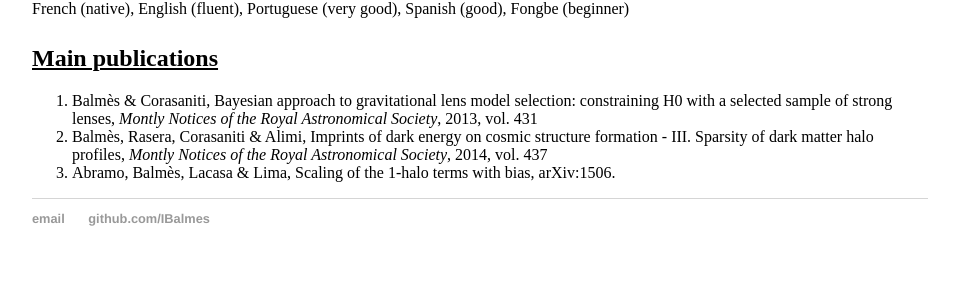
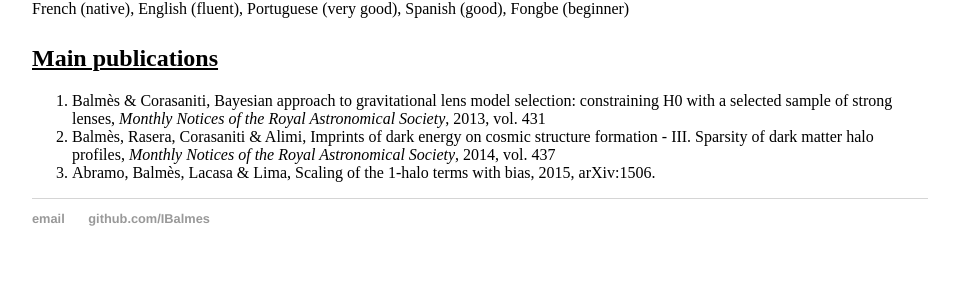
Before and after one commit to IBalmes/IBalmes.github.io, a Jekyll site: the page built from CV/index.html, in a window 1280 px wide. Shown: the part 1624-1907 px from the top of the page, without its empty margins (160-1118 px from the left). Built offline with Jekyll 4.4.1, drawn with Linux system fonts in a browser that asks for light colours.

Commit message:
Update index.html

```diff
--- a/CV/index.html
+++ b/CV/index.html
@@ -88,10 +88,10 @@
 <h2>Main publications</h2>
 <ol>
   <li>Balmès & Corasaniti, Bayesian approach to gravitational lens model selection:
-  constraining H0 with a selected sample of strong lenses, <em>Montly Notices of the Royal Astronomical Society</em>,
+  constraining H0 with a selected sample of strong lenses, <em>Monthly Notices of the Royal Astronomical Society</em>,
   2013, vol. 431</li>
   <li>Balmès, Rasera, Corasaniti & Alimi, Imprints of dark energy on cosmic structure formation - III. Sparsity of
-  dark matter halo profiles, <em>Montly Notices of the Royal Astronomical Society</em>, 2014, vol. 437 </li>
-  <li>Abramo, Balmès, Lacasa & Lima, Scaling of the 1-halo terms with bias, arXiv:1506.</li>
+  dark matter halo profiles, <em>Monthly Notices of the Royal Astronomical Society</em>, 2014, vol. 437 </li>
+  <li>Abramo, Balmès, Lacasa & Lima, Scaling of the 1-halo terms with bias, 2015, arXiv:1506.</li>
 </ol>
 </div><!-- /.cv -->
```
